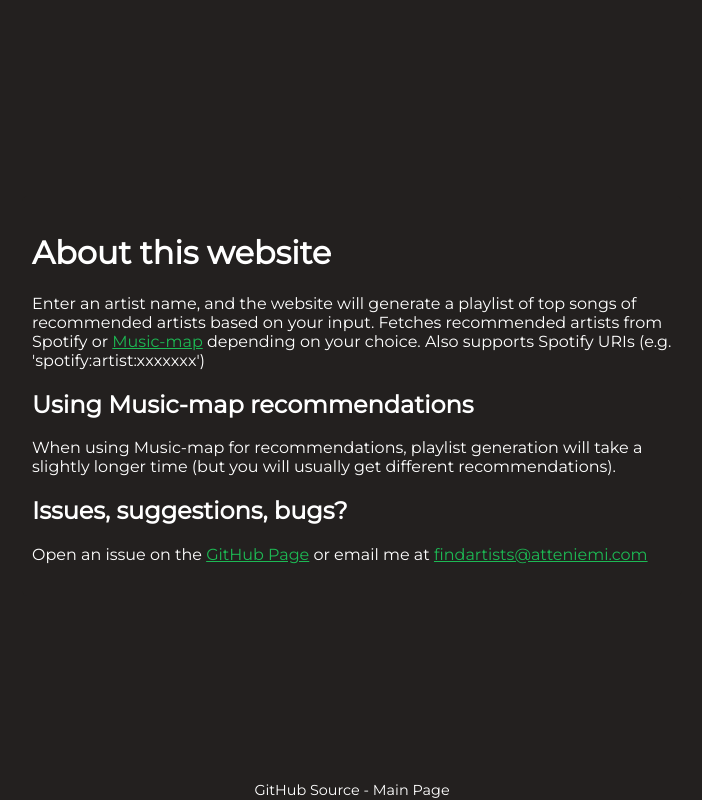
After one commit to hur/find-similar-artists, a Flask app: page /about in a window 1280 px wide. The commit adds this page. Shown: the whole page, without its empty margins (288-990 px from the left). Run offline with Flask 2, Linux system fonts and the light colour scheme.

Commit message:
css, support both spotify and music-map searching

```diff
--- a/findartist/forms.py
+++ b/findartist/forms.py
@@ -1,5 +1,5 @@
 from flask_wtf import FlaskForm
-from wtforms import StringField
+from wtforms import StringField, BooleanField
 from wtforms.validators import DataRequired, URL, InputRequired
 
 
@@ -9,3 +9,4 @@ class ArtistForm(FlaskForm):
                          render_kw={'placeholder': 'Enter artist name',
                                     'onfocus': 'this.placeholder = ""',
                                     'onblur': 'this.placeholder = "Enter artist name"'})
+    use_musicmap = BooleanField('use_musicmap', render_kw={'value': False})
--- a/findartist/routes.py
+++ b/findartist/routes.py
@@ -11,7 +11,7 @@ from findartist.spotify import generate_playlist
 main = Blueprint("main", __name__, static_folder='static')
 
 
-@main.route('/findartist', methods=['GET'])
+@main.route('/', methods=['GET'])
 def findartist():
     """
     The main page of the application.
@@ -21,7 +21,7 @@ def findartist():
     return render_template('findartist.html', form=form)
 
 
-@main.route('/')
+@main.route('/authorize')
 def verify():
     """
     Spotify authorization code flow step 1. See
@@ -61,7 +61,7 @@ def callback():
     return redirect(url_for("main.findartist"))
 
 
-@main.route('/findartist', methods=['POST'])
+@main.route('/', methods=['POST'])
 def post_artist():
     """
     Spotify authorization code flow step 3. See
@@ -88,8 +88,9 @@ def post_artist():
 
     # If user input is valid, proceed. Else, try again.
     if form.validate_on_submit():
+        print(form.use_musicmap.data)
         job = current_app.task_queue.enqueue_call(func=generate_playlist,
-                                                  args=(form.artist.data, sp_user, sp_app, False),
+                                                  args=(form.artist.data, sp_user, sp_app, form.use_musicmap.data),
                                                   result_ttl=1800)
         job_id = job.get_id()
         print(job_id)
@@ -152,4 +153,10 @@ def get_results(job_key: str):
         else:
             return render_template('results.html', job_error=str(job.result))
     else:
-        return render_template('results.html', job_error="Job is not finished. Try refreshing the page soon to see results")
+        return render_template('results.html',
+                               job_error="Job is not finished. Try refreshing the page soon to see results.")
+
+
+@main.route('/about')
+def about():
+    return render_template('about.html')
--- a/findartist/static/style.css
+++ b/findartist/static/style.css
@@ -1,6 +1,9 @@
 body {
-    font-size: 1.3em;
-    margin-bottom: 1.3em;
+    font-size: 1em;
+    margin-bottom: 1em;
+    background-color: #23201f;
+    color: white;
+    font-family: 'Montserrat', sans-serif;
 }
 
 #aligner {
@@ -9,22 +12,47 @@ body {
     justify-content:center;
     flex-direction: column;
     height:100%;
+    background-color: inherit;
 }
 
 #pal {
     /*background-color: #f8f7f1;*/
-    background: #ffffff;
     border-radius: 5px;
     padding: 1em 10px;
     max-width:95%;
     text-align:center;
+    background-color: inherit;
+}
+
+#selector:hover {
+    cursor: default;
+}
+
+#selected {
+    color: #1DB954;
+    text-decoration: underline;
+  }
+
+#unselected:hover {
+    text-decoration: underline;
+}
+
+#unselected {
+    text-decoration: none;
 }
 
 form {
+    font-family: 'Montserrat', sans-serif;
     margin-top: 1em;
+
+}
+
+#use_musicmap {
+    display: none;
 }
 
 #artist, #artistbtn {
+    font-family: inherit;
     font-size: 1.5em;
     padding: 3px;
     text-align: center;
@@ -32,6 +60,9 @@ form {
     display: inline-block;
     border-radius: 0;
     -webkit-appearance: none;
+    color: white;
+    background-color: #4b4847;
+    border-color: #1DB954;
 
 }
 
@@ -39,6 +70,7 @@ form {
     display: inline-flex;
     align-items: center;
     border: 1px solid transparent;
+    background-color: #3c3938;
 }
 
 #artistbtn::-moz-focus-inner {
@@ -54,7 +86,7 @@ input:invalid {
 }
 
 a {
-    color: black;
+    color: #1DB954;
 }
 
 a:hover {
@@ -62,5 +94,43 @@ a:hover {
 }
 
 a:visited {
-    color: black;
+    color: #1DB954;
 }
+
+
+#footer {
+    text-align: center;
+    position: fixed;
+    height: 1.3em;
+    bottom: 0px;
+    left: 0px;
+    right: 0px;
+    margin-bottom: 0px;
+    font-size: 0.9em;
+}
+
+
+#footer a, #footer a:visited  {
+    color: white;
+    text-decoration: none;
+}
+
+#footer a:hover {
+    text-decoration: underline;
+}
+
+.footer-space {
+    margin: 0;
+}
+
+header {
+    margin: auto;
+    text-align: left;
+    max-width: 640px;
+}
+
+@media only screen and (max-device-width: 641px) {
+    header {
+        max-width: 100%;
+    }
+}
--- /dev/null
+++ b/findartist/templates/about.html
@@ -0,0 +1,35 @@
+<head>
+<link rel="stylesheet" href="{{url_for('.static', filename='style.css')}}">
+<link href="https://fonts.googleapis.com/css2?family=Montserrat&display=swap" rel="stylesheet">
+<meta name="viewport" content="width=device-width, initial-scale=1">
+</head>
+<body>
+
+<div id="aligner">
+    <div id ="pal">
+        <header>
+            <h1>About this website</h1>
+            <p id="text">
+                Enter an artist name, and the website will generate a playlist of top songs of recommended artists based on your input.
+                Fetches recommended artists from Spotify or <a href="https://www.music-map.com/">Music-map</a> depending on your choice.
+                Also supports Spotify URIs (e.g. 'spotify:artist:xxxxxxx')
+            </p>
+            <h2>Using Music-map recommendations</h2>
+            <p id="text">
+                When using Music-map for recommendations, playlist generation will take a slightly longer time
+                (but you will usually get different recommendations).
+            </p>
+            <h2>Issues, suggestions, bugs?</h2>
+            <p id="text">
+                Open an issue on the <a href="https://github.com/hur/find-similar-artists/">GitHub Page</a>
+                or email me at <a href="mailto:playlist@atteniemi.com">findartists@atteniemi.com</a>
+            </p>
+        </header>
+    </div>
+    <div id="footer">
+        <a href="https://github.com/hur/find-similar-artists/">GitHub Source</a>
+        <span id="footer-space">-</span>
+        <a href={{url_for('main.findartist')}}>Main Page</a>
+    </div>
+</div>
+</body>
```
Also changed, not shown: findartist/spotify.py (+5 -3 lines), findartist/templates/findartist.html (+21 -4 lines), tests/test_spotify.py (line endings or trailing spaces).
